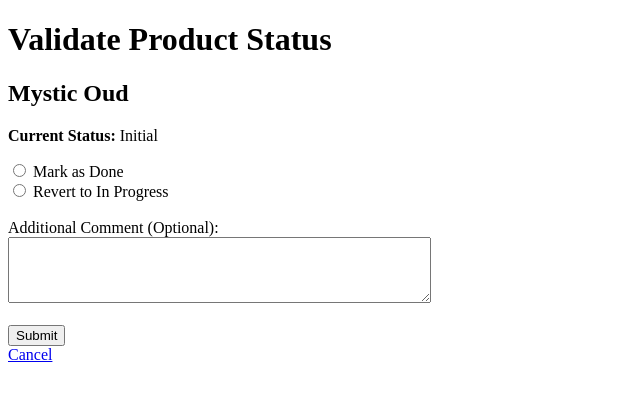
After one commit to tianamd/PLM_A5, a Flask app: page /product/validate_status/1 in a window 1280 px wide. The commit adds this page. Shown: the top 401 px of the page, without its empty margins (0-640 px from the left). Run offline with Flask 3, Linux system fonts and the light colour scheme; the visitor is signed in with stand-in values (Sample User, id 1).

Commit message:
Add project status update

```diff
--- a/app.py
+++ b/app.py
@@ -409,9 +409,12 @@ def add_product():
 @app.route('/product/update/<int:product_id>', methods=['GET', 'POST'])
 def update_product(product_id):
     """Update a product's details."""
-    # Ensure proper authentication
-    if session.get('type') not in ['manager', 'admin']:
-        flash("You do not have permission to update products.")
+    # Ensure proper authorization
+    if (
+        session.get('type') not in ['manager', 'admin'] and
+        session.get('username') not in product.get('persons_in_charge', [])
+    ):
+        flash("You do not have permission to update this product.")
         return redirect(url_for('index'))
 
     # Find the product
@@ -423,20 +426,7 @@ def update_product(product_id):
     if request.method == 'POST':
         # Log the current state of the product before modification
          # Log the current state of the product before modification
-        previous_state = {
-            "id": product["id"],
-            "name": product["name"],
-            "description": product["description"],
-            "format": product["format"],
-            "cost": product["cost"],
-            "id_range": product["id_range"],
-            "ref": product["ref"],
-            "status": product["status"],
-            "start_date": product["start_date"],
-            "ids_composition": list(product.get("ids_composition", [])),
-            "ids_note": list(product.get("ids_note", [])),
-            "persons_in_charge": list(product.get("persons_in_charge", []))
-        }
+        previous_state = get_product_info(product)
 
         # Update product details
         product['name'] = request.form['name']
@@ -479,11 +469,7 @@ def update_product(product_id):
         product['cost'] = sum(c['price'] for c in compositions if c['id'] in composition_ids)
 
         # Update the reference
-        ref_parts = product['ref'].rsplit('_', 1)
-        if len(ref_parts) == 2 and ref_parts[1].isdigit():
-            product['ref'] = f"{ref_parts[0]}_{int(ref_parts[1]) + 1}"
-        else:
-            product['ref'] = f"{product['ref']}_"
+        update_product_ref(product)
 
         # Add to history
         if 'history' not in product:
@@ -513,26 +499,133 @@ def update_product(product_id):
         related_compositions=related_compositions
     )
 
+@app.route('/product/update_status/<int:product_id>', methods=['POST'])
+def update_product_status(product_id):
+    """Update the status of a product."""
+    product = next((p for p in products if p['id'] == product_id), None)
+    if not product:
+        flash("Product not found.")
+        return redirect(url_for('index'))
+
+    if session.get('type') not in ['manager', 'admin'] and session.get('username') not in product.get('persons_in_charge', []):
+        flash("You do not have permission to update this product's status.")
+        return redirect(url_for('index'))
+
+    action = request.form.get('action')
+    previous_status = product['status']
+    new_status = None
+
+    # Define the status transitions
+    if action == "to_to_be_validated" and previous_status == "In progress":
+        new_status = "To be validated"
+    elif action == "to_done" and previous_status == "To be validated":
+        new_status = "Done"
+    elif action == "to_in_progress" and previous_status in ["Initial", "To be validated", "Done", "Archived"]:
+        new_status = "In progress"
+    elif action == "archive":
+        new_status = "Archived"
+
+    if new_status:
+        previous_state = get_product_info(product)
+        product['status'] = new_status
+
+        if 'history' not in product:
+            product['history'] = []
+        product['history'].append({
+            "date": datetime.now().strftime("%d/%m/%Y %H:%M:%S"),
+            "modified_by": session['username'],
+            "comment": f"Status update: {previous_status} --> {new_status}",
+            "previous_state": previous_state
+        })
+        save_data()
+        flash(f"Product status updated to '{new_status}' successfully.")
+    else:
+        flash("Invalid status transition.")
+
+    return redirect(url_for('index'))
+
+
+@app.route('/product/validate_status/<int:product_id>', methods=['GET', 'POST'])
+def validate_product_status(product_id):
+    """Validate or revert the product's status."""
+    # Find the product
+    product = next((p for p in products if p['id'] == product_id), None)
+    if not product:
+        flash("Product not found.")
+        return redirect(url_for('index'))
+
+    # Ensure proper authorization
+    if session.get('type') not in ['manager', 'admin']:
+        flash("You do not have permission to validate this product.")
+        return redirect(url_for('index'))
+
+    previous_state = get_product_info(product)
+
+    if request.method == 'POST':
+        # Determine the new status
+        action = request.form['action']
+        previous_status = product['status']
+        if action == "done":
+            new_status = "Done"
+        elif action == "revert":
+            new_status = "In progress"
+        else:
+            flash("Invalid action.")
+            return redirect(url_for('index'))
+
+        # Update the status
+        product['status'] = new_status
+
+        # Add to history
+        if 'history' not in product:
+            product['history'] = []
+        additional_comment = request.form.get('comment', '').strip()
+        product['history'].append({
+            "date": datetime.now().strftime("%d/%m/%Y %H:%M:%S"),
+            "modified_by": session['username'],
+            "comment": f"Status update: {previous_status} --> {new_status}" + (f". Additional comment: {additional_comment}" if additional_comment else ""),
+            "previous_state": previous_state
+        })
+
+        save_data()
+        flash(f"Product status updated to '{new_status}' successfully.")
+        return redirect(url_for('index'))
+
+    return render_template(
+        'validate_status.html',
+        product=product
+    )
+
 @app.route('/product/delete/<int:product_id>', methods=['POST'])
 def delete_product(product_id):
-    """Delete a product and its related entries in product_notes and product_compositions."""
-    auth_redirect = checkAuth()
-    if auth_redirect :
-        return auth_redirect
+    """Delete or archive a product based on its current status."""
+    # Find the product
+    product = next((p for p in products if p['id'] == product_id), None)
+    if not product:
+        flash("Product not found.")
+        return redirect(url_for('index'))
 
-    global products, product_notes, product_compositions
+    # Ensure only admins can delete products
+    if session.get('type') != 'admin':
+        flash("You do not have permission to delete this product.")
+        return redirect(url_for('index'))
 
-    # Remove the product from products
-    products = [p for p in products if p['id'] != product_id]
+    # Check action
+    action = request.form.get('action', '')
+    if action == "delete":
+        if product['status'] != "Archived":
+            flash("Only archived products can be deleted.")
+            return redirect(url_for('index'))
 
-    # Remove related entries in product_notes and product_compositions
-    product_notes = [pn for pn in product_notes if pn['id_product'] != product_id]
-    product_compositions = [pc for pc in product_compositions if pc['id_product'] != product_id]
-
-    # Save updated data back to JSON files
-    save_data()
+        # Remove product permanently
+        products.remove(product)
+        save_data()
+        flash("Product deleted permanently.")
+    else:
+        flash("Invalid action.")
 
     return redirect(url_for('index'))
+
 
 def recalculate_product_cost(product_id):
     """Recalculate the cost of a product based on its components."""
@@ -625,6 +718,27 @@ def delete_user(username):
 
     return redirect(url_for('manage_users'))
 
+def get_product_info(product):
+    return {
+            "id": product["id"],
+            "name": product["name"],
+            "description": product["description"],
+            "format": product["format"],
+            "cost": product["cost"],
+            "id_range": product["id_range"],
+            "ref": product["ref"],
+            "status": product["status"],
+            "start_date": product["start_date"],
+            "ids_composition": list(product.get("ids_composition", [])),
+            "ids_note": list(product.get("ids_note", [])),
+            "persons_in_charge": list(product.get("persons_in_charge", []))
+        }
+def update_product_ref(product):
+    ref_parts = product['ref'].rsplit('_', 1)
+    if len(ref_parts) == 2 and ref_parts[1].isdigit():
+        product['ref'] = f"{ref_parts[0]}_{int(ref_parts[1]) + 1}"
+    else:
+        product['ref'] = f"{product['ref']}_"
 
 if __name__ == '__main__':
     app.run(debug=True)
--- a/data/products.json
+++ b/data/products.json
@@ -199,7 +199,7 @@
     },
     {
         "id": 9,
-        "ref": "FPWCC_3",
+        "ref": "FPWCC_1",
         "name": "Citrus Charm",
         "description": "A vibrant and uplifting fragrance featuring mandarin, oid_range blossom, and a hint of musk.",
         "format": "100ml",
--- a/data/users.json
+++ b/data/users.json
@@ -13,5 +13,15 @@
         "username": "manager",
         "password": "$pbkdf2-sha256$29000$bi3lfK81JsR4j/HeuzcGQA$smj.5PUqHd2TeoxHZVJxtaai/MLyrKPjXnjnv/QQBG8",
         "type": "manager"
+    },
+    {
+        "username": "hugo",
+        "password": "$pbkdf2-sha256$29000$ghCC8D7HOKcU4hyj9J4T4g$UZ/iXknYAtliNvtwvu2Lg2CT0XAKk/XaLn3OrgzFpbc",
+        "type": "user"
+    },
+    {
+        "username": "tiana",
+        "password": "$pbkdf2-sha256$29000$hTDGeG.t9d4b4/y/13qPUQ$B5GUM2qOKgLHCzkpoNf0085WukefWcVXPcYeWMYICU8",
+        "type": "user"
     }
 ]
--- /dev/null
+++ b/templates/validate_status.html
@@ -0,0 +1,29 @@
+<!DOCTYPE html>
+<html lang="en">
+<head>
+    <meta charset="UTF-8">
+    <meta name="viewport" content="width=device-width, initial-scale=1.0">
+    <title>Validate Product Status</title>
+</head>
+<body>
+    <h1>Validate Product Status</h1>
+    <h2>{{ product.name }}</h2>
+    <p><strong>Current Status:</strong> {{ product.status }}</p>
+
+    <form action="{{ url_for('validate_product_status', product_id=product.id) }}" method="POST">
+        <label>
+            <input type="radio" name="action" value="done" required> Mark as Done
+        </label>
+        <br>
+        <label>
+            <input type="radio" name="action" value="revert" required> Revert to In Progress
+        </label>
+        <br><br>
+        <label for="comment">Additional Comment (Optional):</label><br>
+        <textarea name="comment" id="comment" rows="4" cols="50"></textarea>
+        <br><br>
+        <button type="submit">Submit</button>
+    </form>
+    <a href="{{ url_for('index') }}">Cancel</a>
+</body>
+</html>
```
Also changed, not shown: templates/index.html (+46 -3 lines).
